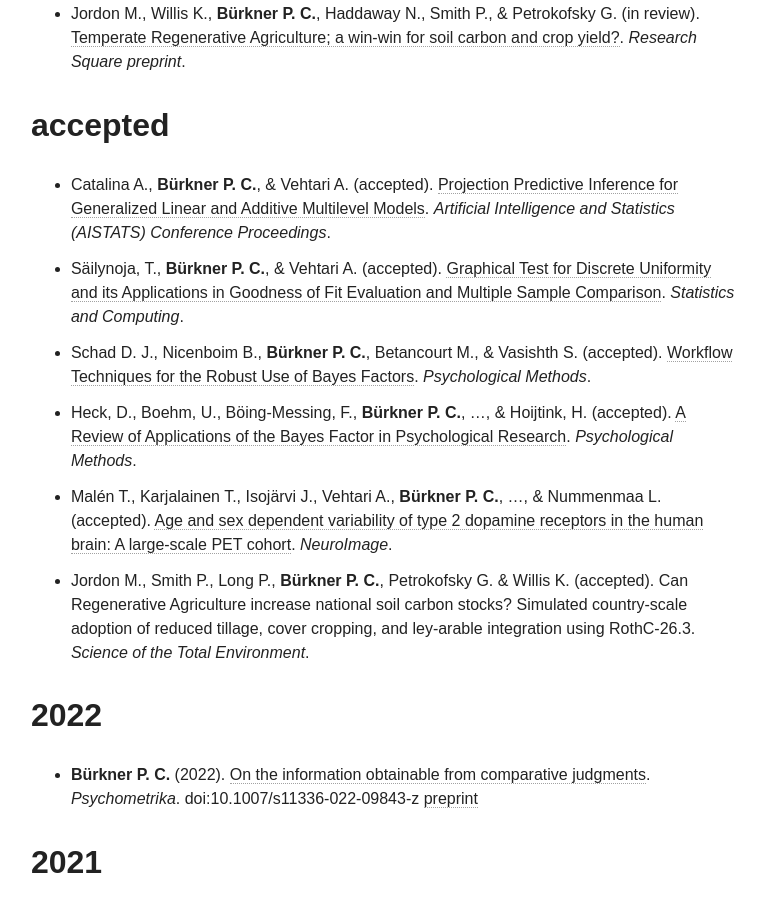
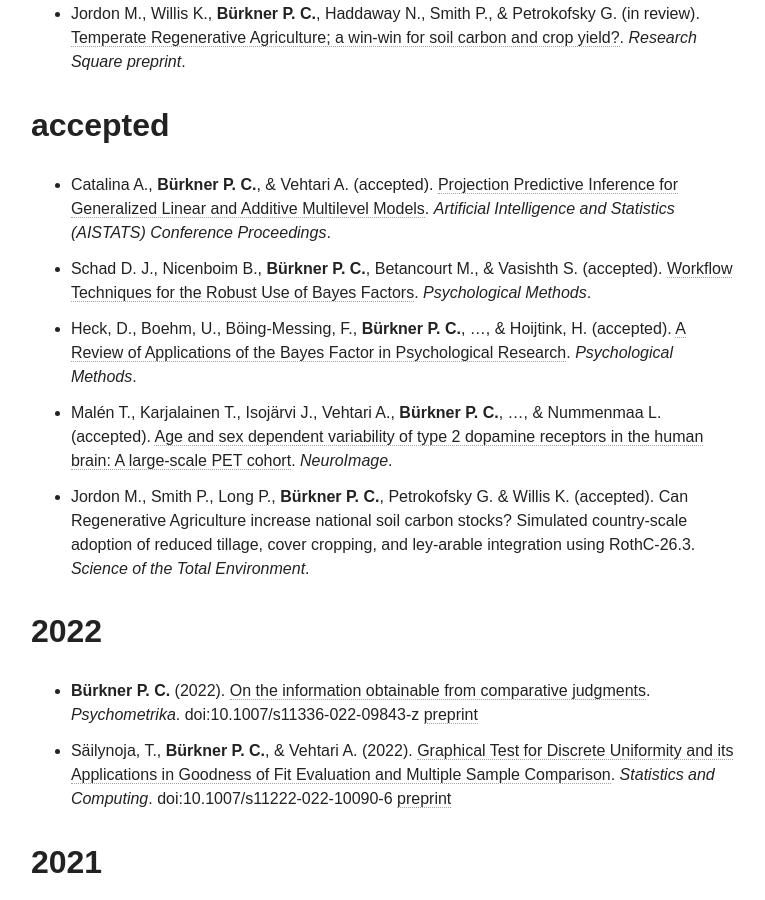
Before and after one commit to paul-buerkner/paul-buerkner.github.io, a Jekyll site: the page built from publications/index.md, in a window 1280 px wide and 900 px high, scrolled down 1748 px. Shown: the whole window, without its empty margins (255-1020 px from the left). Built offline with Jekyll 4.4.1, drawn with Linux system fonts in a browser that asks for light colours; nearby versions of some CDN libraries; some of the changed lines change nothing that is shown.

Commit message:
move paper to published

```diff
--- a/publications/index.md
+++ b/publications/index.md
@@ -27,7 +27,6 @@ excerpt: "A list of my publications"
 ## accepted
 
 * Catalina A., **Bürkner P. C.**, & Vehtari A. (accepted). [Projection Predictive Inference for Generalized Linear and Additive Multilevel Models](https://arxiv.org/abs/2010.06994). *Artificial Intelligence and Statistics (AISTATS) Conference Proceedings*.
-* Säilynoja, T., **Bürkner P. C.**, & Vehtari A. (accepted). [Graphical Test for Discrete Uniformity and its Applications in Goodness of Fit Evaluation and Multiple Sample Comparison](https://arxiv.org/abs/2103.10522). *Statistics and Computing*.
 * Schad D. J., Nicenboim B., **Bürkner P. C.**, Betancourt M., & Vasishth S. (accepted). [Workflow Techniques for the Robust Use of Bayes Factors](https://arxiv.org/abs/2103.08744). *Psychological Methods*.
 * Heck, D., Boehm, U., Böing-Messing, F., **Bürkner P. C.**, ..., & Hoijtink, H. (accepted). [A Review of Applications of the Bayes Factor in Psychological Research](https://psyarxiv.com/cu43g/). *Psychological Methods*.
 * Malén T., Karjalainen T., Isojärvi J., Vehtari A., **Bürkner P. C.**, ..., & Nummenmaa L. (accepted). [Age and sex dependent variability of type 2 dopamine receptors in the human brain: A large-scale PET cohort](https://www.biorxiv.org/content/10.1101/2021.08.10.455776v1). *NeuroImage*.
@@ -37,6 +36,7 @@ excerpt: "A list of my publications"
 
 * **Bürkner P. C.** (2022). [On the information obtainable from comparative judgments](https://link.springer.com/article/10.1007/s11336-022-09843-z). *Psychometrika*.
 doi:10.1007/s11336-022-09843-z [preprint](https://psyarxiv.com/j5efn/)
+* Säilynoja, T., **Bürkner P. C.**, & Vehtari A. (2022). [Graphical Test for Discrete Uniformity and its Applications in Goodness of Fit Evaluation and Multiple Sample Comparison](https://link.springer.com/article/10.1007/s11222-022-10090-6). *Statistics and Computing*. doi:10.1007/s11222-022-10090-6 [preprint](https://arxiv.org/abs/2103.10522)
 
 ## 2021
 
```
